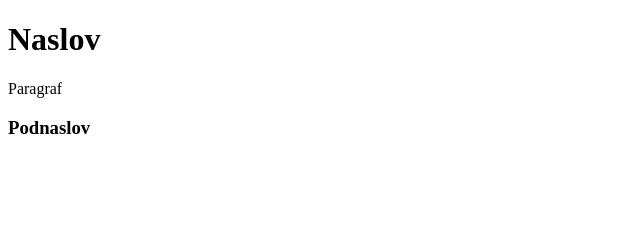
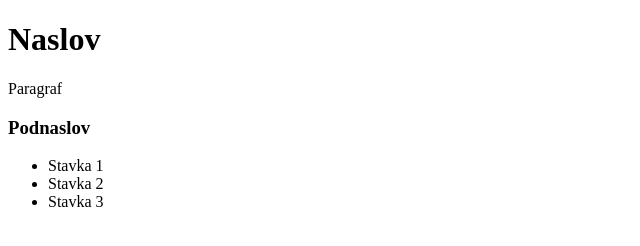
Before and after one commit to marko-hlapcic/repozitorij-ponavljanje-test2, a plain HTML site: page index.html in a window 1280 px wide. Shown: the whole page, without its empty margins (0-640 px from the left). Drawn offline with Linux system fonts and the light colour scheme.

Commit message:
Lista - prvi commit

```diff
--- a/index.html
+++ b/index.html
@@ -13,6 +13,11 @@
     </header>
     <main>
         <h3>Podnaslov</h3>
+        <ul>
+            <li>Stavka 1</li>
+            <li>Stavka 2</li>
+            <li>Stavka 3</li>
+        </ul>
     </main>
 </body>
 </html>
```
